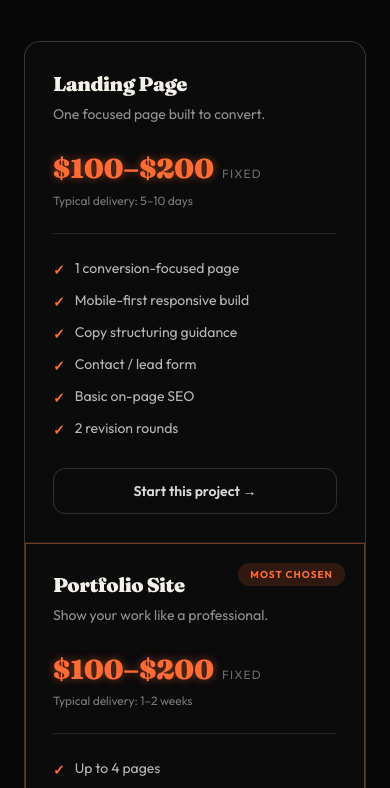
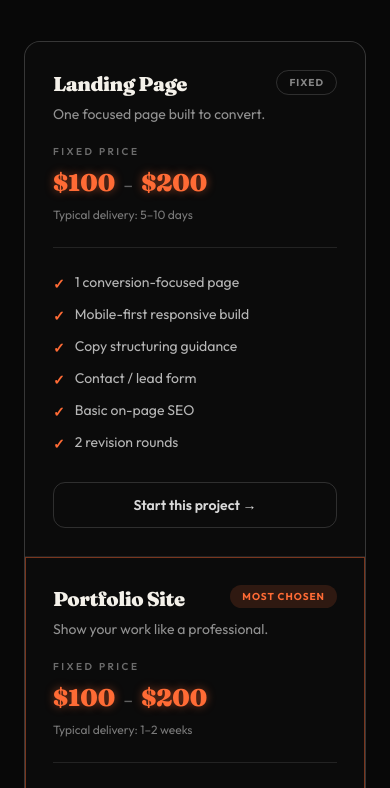
Before and after one commit to itsayopapi/ayo-creative, a React (Vite) app: page /pricing in a window 390 px wide. Shown: the part 751-1539 px from the top of the page. Built offline with nearby package versions, Linux system fonts and the light colour scheme; no server answers; the HTML template or start-up script is replaced by a standard one.

Commit message:
Fix pricing cards: in-flow badges, split price range, tablet grid filler

```diff
--- a/src/pages/Pricing.tsx
+++ b/src/pages/Pricing.tsx
@@ -176,30 +176,45 @@ export default function PricingPage() {
                   p.featured ? "ring-1 ring-inset ring-[#ff6b35]/45" : ""
                 }`}
               >
-                {p.featured && (
-                  <span className="absolute right-5 top-5 rounded-full bg-[#ff6b35]/15 px-3 py-1 text-[10px] font-bold uppercase tracking-widest text-[#ff6b35]">
-                    Most chosen
-                  </span>
-                )}
+                <div className="flex items-start justify-between gap-3">
                   <h3 className="font-display text-xl font-extrabold tracking-tight">
                     {p.name}
                   </h3>
+                  <span
+                    className={`shrink-0 rounded-full px-3 py-1 text-[10px] font-bold uppercase tracking-widest ${
+                      p.featured
+                        ? "bg-[#ff6b35]/15 text-[#ff6b35]"
+                        : "border border-white/15 text-white/50"
+                    }`}
+                  >
+                    {p.featured ? "Most chosen" : "Fixed"}
+                  </span>
+                </div>
                 <p className="mt-1.5 text-sm text-white/55">{p.tagline}</p>
 
-                <div className="mt-6 flex items-baseline gap-2">
+                <div className="mt-5">
+                  <p className="text-[10px] font-semibold uppercase tracking-[0.25em] text-white/40">
+                    Fixed price
+                  </p>
+                  <div className="mt-1.5 flex flex-wrap items-baseline gap-x-2">
                     <span
                       className="font-display font-black text-[#ff6b35] text-glow-orange"
-                    style={{ fontSize: "clamp(1.7rem, 3vw, 2.4rem)" }}
+                      style={{ fontSize: "clamp(1.5rem, 2.4vw, 2rem)" }}
                     >
-                    {fmt(p.priceMin)}–{fmt(p.priceMax)}
+                      {fmt(p.priceMin)}
                     </span>
-                  <span className="text-xs uppercase tracking-widest text-white/40">
-                    fixed
+                    <span className="text-lg leading-none text-white/35">–</span>
+                    <span
+                      className="font-display font-black text-[#ff6b35] text-glow-orange"
+                      style={{ fontSize: "clamp(1.5rem, 2.4vw, 2rem)" }}
+                    >
+                      {fmt(p.priceMax)}
                     </span>
                   </div>
-                <p className="mt-1 text-xs text-white/45">
+                  <p className="mt-1.5 text-xs text-white/45">
                     Typical delivery: {p.turnaround}
                   </p>
+                </div>
 
                 <ul className="mt-6 flex-1 space-y-2.5 border-t border-white/10 pt-6">
                   {p.items.map((it) => (
@@ -222,6 +237,11 @@ export default function PricingPage() {
                 </Link>
               </div>
             ))}
+            {/* fills the empty 2-col cell on tablet widths so the hairline grid stays clean */}
+            <div
+              aria-hidden="true"
+              className="hidden bg-[#0b0b0b] sm:block lg:hidden"
+            />
           </div>
 
           <p className="mt-5 text-xs leading-relaxed text-white/45">
```
Lines whose indentation alone changed are shown as unchanged.
